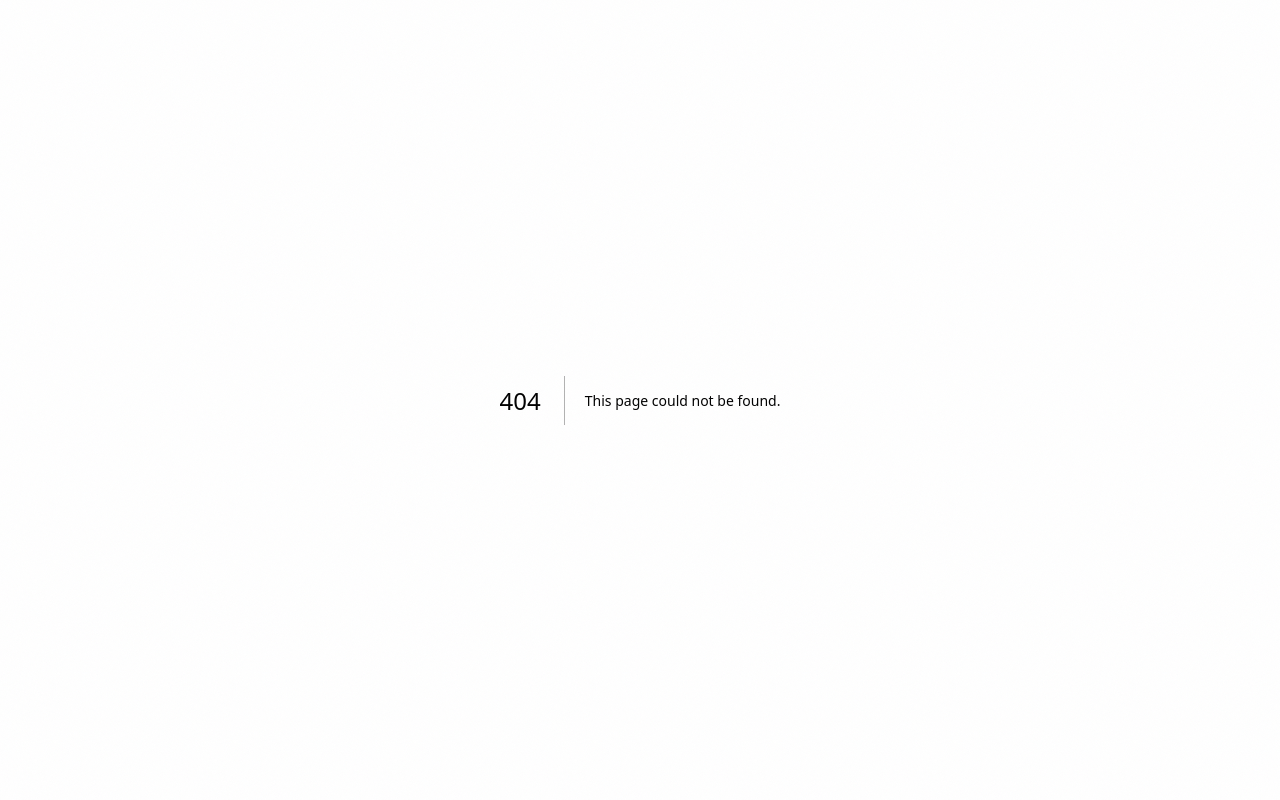
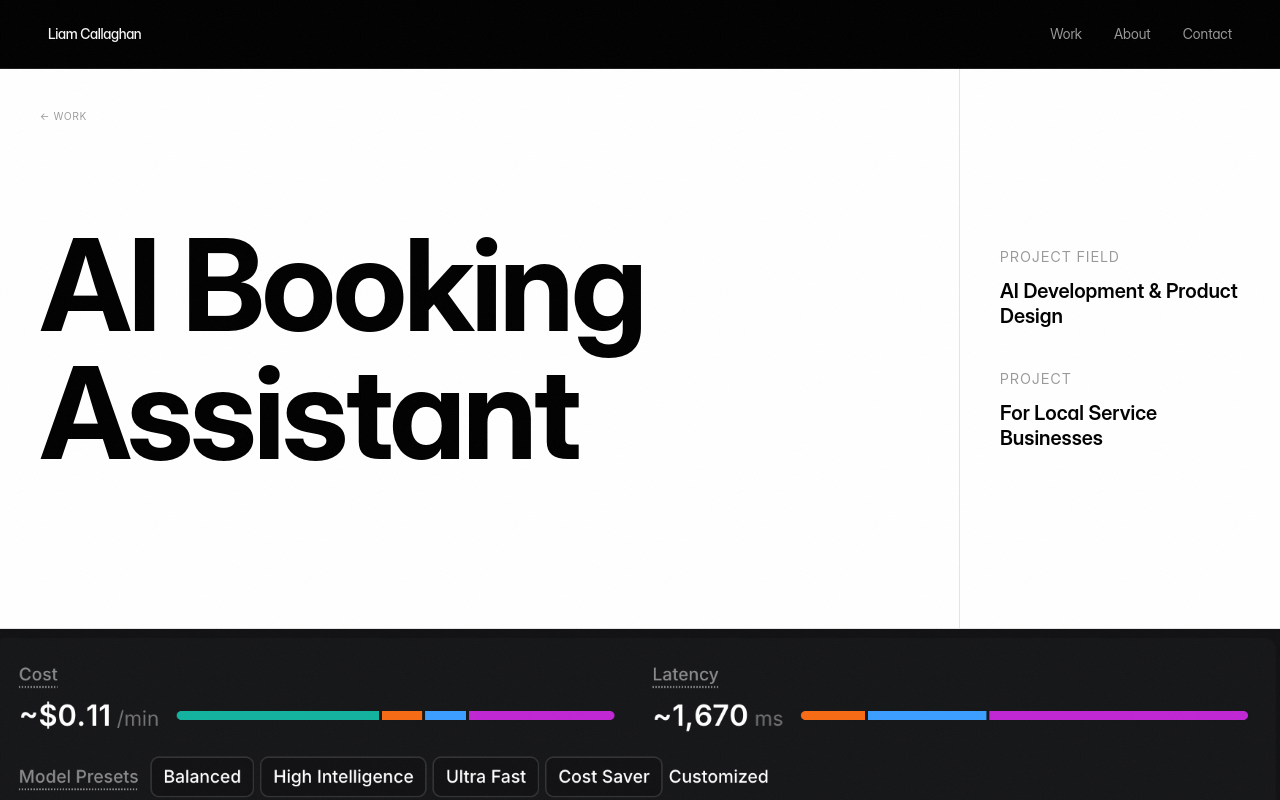
Before and after one commit to Liamcallag/Liam-portfolio, a Next.js app: page /work/ai-booking-assistant in a window 1280 px wide. Before the commit this address had no page. Shown: the top 800 px of the page. Built offline with nearby package versions, Linux system fonts and the light colour scheme; a web font is replaced by a local one.

Commit message:
Add AI Booking Assistant case study

```diff
--- /dev/null
+++ b/app/(site)/work/ai-booking-assistant/page.tsx
@@ -0,0 +1,52 @@
+import type { Metadata } from "next";
+import CaseStudy from "@/components/CaseStudy";
+
+export const metadata: Metadata = {
+  title: "AI Booking Assistant — Liam Callaghan",
+  description: "AI booking assistant for local service businesses — voice to SMS, built on Claude, 46elks, Vapi, and ElevenLabs.",
+};
+
+export default function AIBookingAssistant() {
+  return (
+    <CaseStudy
+      category="AI Development & Product Design"
+      title="AI Booking Assistant"
+      subtitle="For Local Service Businesses"
+      intro="Small local service businesses lose real customers every time a call goes unanswered. Most have no way to capture that interest before it goes to a competitor."
+      heroImage={{ src: "/work/ai-booking-assistant/vapi-dashboard.png", alt: "Vapi dashboard showing voice assistant configuration — Deepgram Nova-3 transcriber, GPT-4o Mini, ElevenLabs multilingual voice, latency and cost breakdown" }}
+      sections={[
+        {
+          heading: "What I Built, and Why It Changed",
+          body: [
+            "I started with voice. When a business missed a call, an AI agent would answer, understand what the caller wanted, and collect booking details — service type, date, time — before handing off to staff for confirmation.",
+            "The voice assistant was tuned after extensive testing: Deepgram Nova-3 for Swedish transcription, GPT-4o Mini for reasoning, ElevenLabs' multilingual model chosen specifically for pronunciation accuracy over raw speed. I tested it deliberately — ambiguous requests, mid-conversation corrections, background noise, unusual phrasing.",
+          ],
+        },
+        {
+          heading: "Where Voice Failed",
+          body: [
+            "The AI itself worked reasonably well. The surrounding infrastructure didn't. Carrier limitations made Swedish numbers with reliable voice capability difficult to source. Keypad input was inconsistent. End-to-end latency sat around 1,670ms — enough to make conversations feel unnatural.",
+            "Rather than keep tuning a system fighting its own foundation, I rebuilt the same core value as an SMS flow.",
+          ],
+          image: { src: "/work/ai-booking-assistant/vapi-dashboard.png", alt: "Vapi dashboard — Nova-3 transcriber, GPT-4o Mini, ElevenLabs Multilingual v2, ~1,670ms latency" },
+        },
+        {
+          heading: "The SMS Version",
+          body: [
+            "The conversation logic — understanding what a customer wants and extracting the right details — carried over almost directly. What changed was the delivery mechanism.",
+            "A missed call triggers an SMS to the customer. Claude reads the reply, asks natural follow-up questions, and extracts service type, date, and time. Once complete, it confirms and hands off a structured booking request to staff. Built on a real Swedish number via 46elks, tested end-to-end.",
+          ],
+          mobileImages: [
+            { src: "/work/ai-booking-assistant/sms-conversation.png", alt: "Real SMS conversation on a Swedish number — full booking flow from first message to confirmation" },
+          ],
+        },
+        {
+          heading: "What This Actually Demonstrates",
+          body: [
+            "Building the right thing usually means being willing to abandon the first version once the evidence says so. This project is as much about that decision as the AI itself — recognising that a well-built assistant on the wrong infrastructure isn't a small tuning problem. It's the wrong foundation, and rebuilding is sometimes faster and better than fixing.",
+          ],
+        },
+      ]}
+    />
+  );
+}
--- a/components/ProjectList.tsx
+++ b/components/ProjectList.tsx
@@ -38,6 +38,15 @@ const projects = [
     slug: "backlink-agent",
     year: "2026",
     thumb: "/work/backlink-agent/agent-dashboard.png",
+    rotation: 0,
+  },
+  {
+    num: "05",
+    title: "AI Booking Assistant",
+    subtitle: "For Local Service Businesses",
+    slug: "ai-booking-assistant",
+    year: "2026",
+    thumb: "/work/ai-booking-assistant/sms-conversation.png",
     rotation: 0,
   },
 ];
```
Also changed, not shown: public/work/ai-booking-assistant/sms-conversation.png (added), public/work/ai-booking-assistant/vapi-dashboard.png (added).
